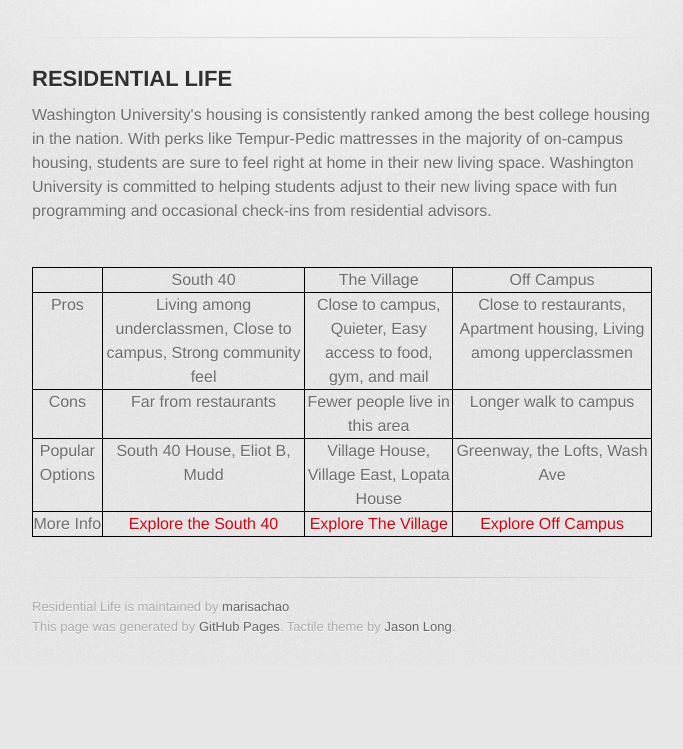
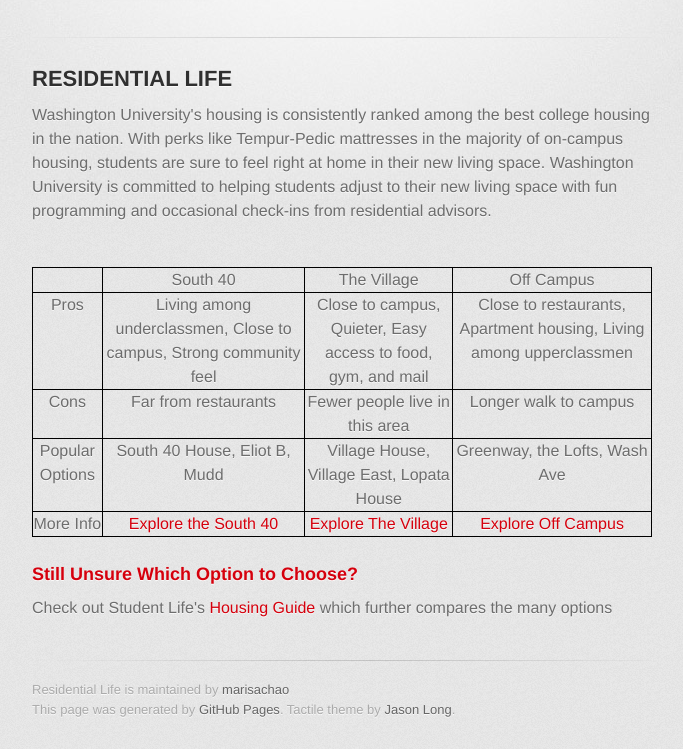
Before and after one commit to marisachao/questionanswer, a plain HTML site: page reslife.html in a window 1280 px wide. Shown: the part 374-1123 px from the top of the page, without its empty margins (298-981 px from the left). Before the commit the page ends 1040 px from the top, so only its background shows below. Drawn offline with Linux system fonts and the light colour scheme; a web font is replaced by a local one.

Commit message:
Update reslife.html

```diff
--- a/reslife.html
+++ b/reslife.html
@@ -73,6 +73,9 @@
               <td><a href="http://reslife.wustl.edu/residential-areas/the-north-side/">Explore Off Campus</a></td>
             </tr>
           </table>
+          <br/>
+          <h3>Still Unsure Which Option to Choose?</h3>
+          <p>Check out Student Life's <a href="http://www.studlife.com/housing/">Housing Guide</a> which further compares the many options</p>
         </section>
 
 
```
